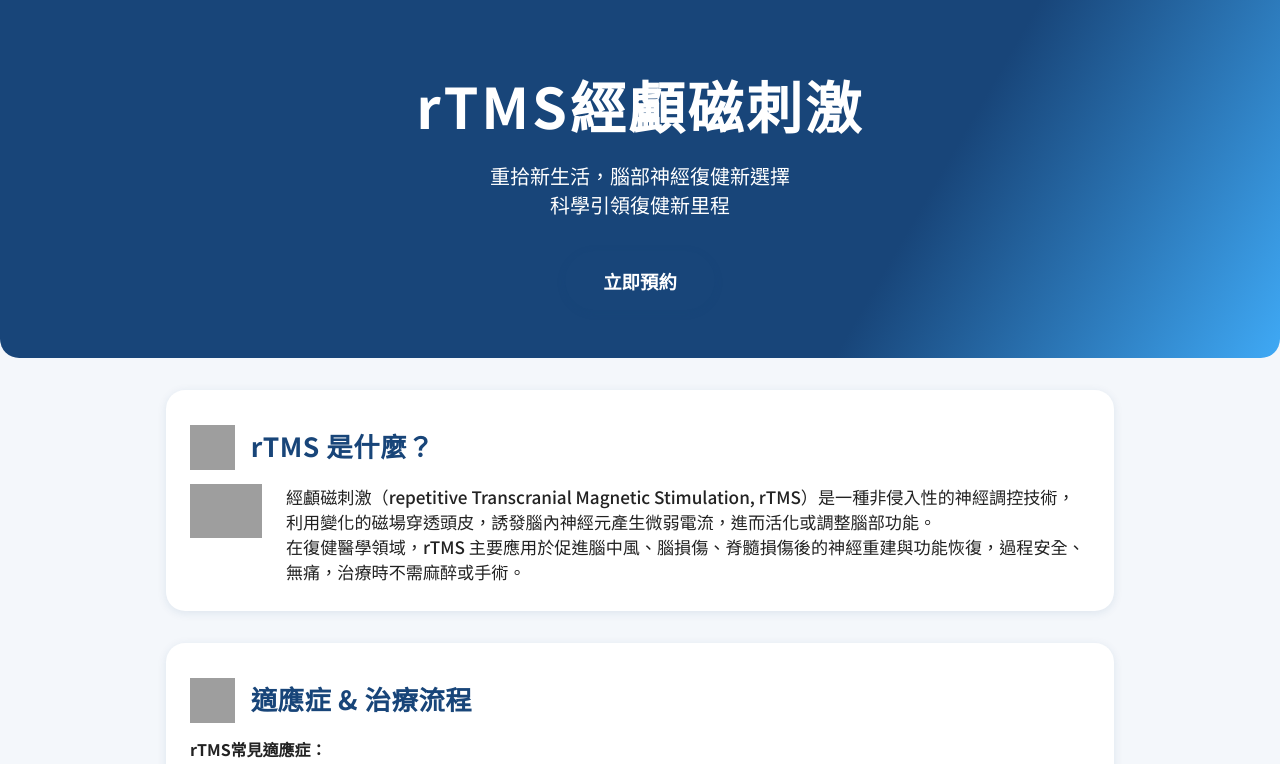
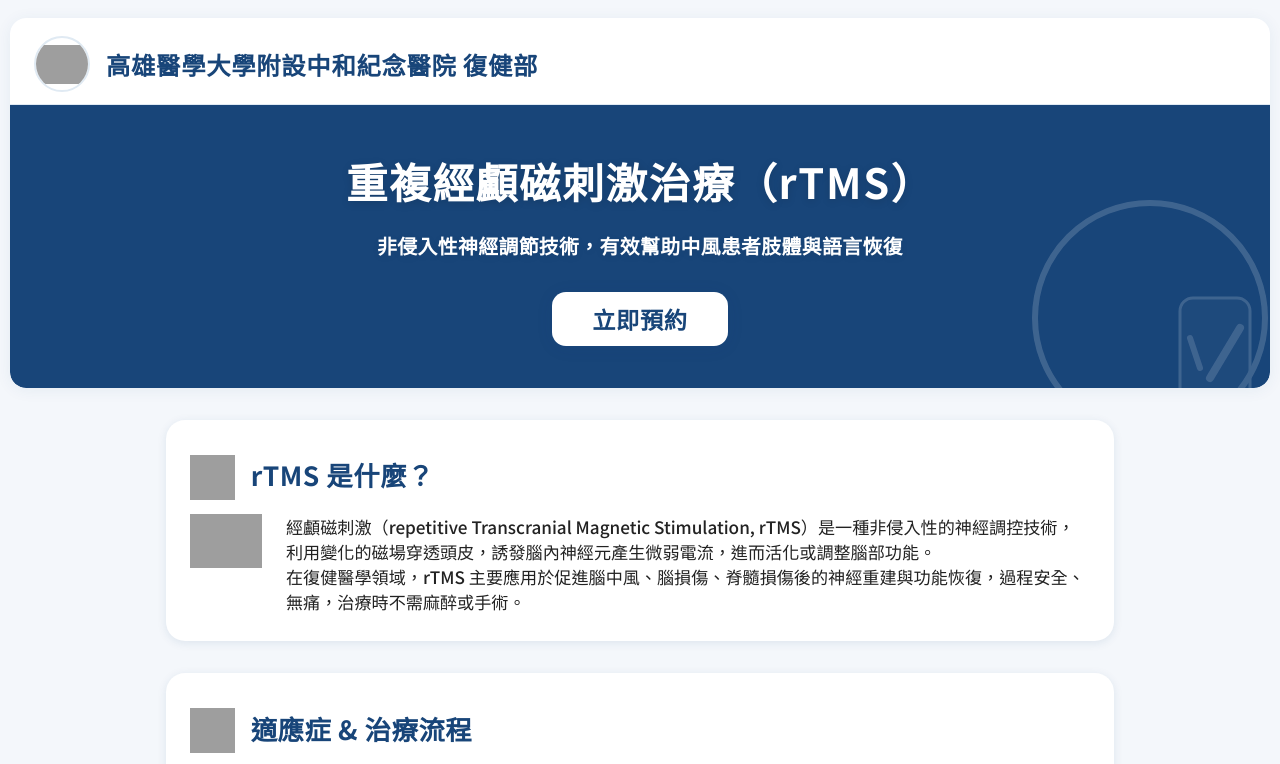
Before and after one commit to babaorain/rTMS, a plain HTML site: page index.html in a window 1280 px wide. Shown: the top 764 px of the page. Drawn offline with Linux system fonts and the light colour scheme; grey boxes are pictures that could not be loaded.

Commit message:
Update index.html

```diff
--- a/index.html
+++ b/index.html
@@ -39,25 +39,122 @@
     border-radius: 0 0 var(--radius) var(--radius);
     position: relative;
   }
-  .hero-title {
-  font-size: 3.5rem;
+  .hero-bar {
+  background: #f4f7fb;
+  border-radius: 1rem;
+  margin: 18px 10px 0 10px;
+  box-shadow: 0 2px 16px #18457911;
+  overflow: hidden;
+}
+
+.hero-header {
+  display: flex;
+  align-items: center;
+  padding: 18px 36px 12px 24px;
+  background: #fff;
+  border-radius: 1rem 1rem 0 0;
+  border-bottom: 1px solid #e0eaf3;
+  gap: 16px;
+}
+
+.hero-logo {
+  width: 52px;
+  height: 52px;
+  border-radius: 50%;
+  object-fit: contain;
+  border: 2.5px solid #e0eaf3;
+  background: #fff;
+}
+
+.hero-hospital {
+  font-size: 1.52rem;
   font-weight: 700;
-  margin: 0 0 1rem 0;
-  letter-spacing: 0.05em;
+  color: #184579;
+  letter-spacing: 0.03em;
+  font-family: 'Noto Sans TC', 'Microsoft JhengHei', Arial, sans-serif;
 }
+
+.hero-main {
+  background: #184579;
+  position: relative;
+  min-height: 280px;
+  border-radius: 0 0 1rem 1rem;
+  overflow: hidden;
+  display: flex;
+  align-items: center;
+  justify-content: center;
+}
+
+.hero-bg-svg {
+  position: absolute;
+  bottom: 0;
+  right: 0;
+  z-index: 1;
+  pointer-events: none;
+  width: 340px;
+  height: 270px;
+}
+
+.hero-content {
+  width: 100%;
+  text-align: center;
+  position: relative;
+  z-index: 2;
+  padding: 52px 16px 42px 16px;
+}
+
+.hero-title {
+  color: #fff;
+  font-size: 2.6rem;
+  font-weight: 900;
+  letter-spacing: 0.04em;
+  line-height: 1.2;
+  margin-bottom: 24px;
+  text-shadow: 0 2px 8px #0002;
+}
+
+.hero-desc {
+  color: #fff;
+  font-size: 1.24rem;
+  font-weight: 600;
+  margin-bottom: 32px;
+  text-shadow: 0 2px 8px #0001;
+  letter-spacing: 0.02em;
+}
+
+.hero-btn {
+  display: inline-block;
+  background: #fff;
+  color: #184579;
+  font-weight: bold;
+  font-size: 1.45rem;
+  border-radius: 14px;
+  padding: 10px 40px 10px 40px;
+  text-decoration: none;
+  box-shadow: 0 2px 18px #18347a13;
+  transition: background 0.16s, color 0.16s, box-shadow 0.16s;
+  border: none;
+  outline: none;
+  cursor: pointer;
+  letter-spacing: 0.03em;
+}
+.hero-btn:hover, .hero-btn:focus {
+  background: #e9f1f7;
+  color: #11365e;
+  box-shadow: 0 6px 24px #18457922;
+}
+
 @media (max-width: 600px) {
-  .hero-title {font-size: 2rem;}
+  .hero-header {padding: 13px 12px 8px 8px;}
+  .hero-hospital {font-size: 1.1rem;}
+  .hero-main {min-height: 180px;}
+  .hero-content {padding: 28px 3vw 22px 3vw;}
+  .hero-title {font-size: 1.25rem;}
+  .hero-desc {font-size: 0.98rem;}
+  .hero-btn {font-size: 1.08rem; padding: 7px 22px;}
+  .hero-logo {width: 35px; height: 35px;}
+  .hero-bg-svg {width: 140px; height: 88px;}
 }
-  .hero-desc {
-    font-size: 1.25rem;
-    margin-bottom: 2rem;
-  }
-  .hero-illustration {
-    width: 120px;
-    margin-bottom: 1.5rem;
-    animation: float 4s ease-in-out infinite;
-    /* 建議圖片也換深藍/灰色插圖 */
-  }
   @keyframes float {
     0%, 100% { transform: translateY(0);}
     50% { transform: translateY(-12px);}
@@ -343,12 +440,30 @@
 
 </head>
 <body>
-  <!-- Hero Section -->
-  <header>
-    <h1 class="hero-title">rTMS經顱磁刺激</h1>
-    <div class="hero-desc">重拾新生活，腦部神經復健新選擇<br>科學引領復健新里程</div>
-    <button class="btn-primary" onclick="document.getElementById('booking').scrollIntoView({behavior: 'smooth'});">立即預約</button>
-  </header>
+  <!-- Hero Section 完全仿照圖片 -->
+<div class="hero-bar">
+  <div class="hero-header">
+    <img src="https://www.kmuh.org.tw/images/2016/logo.png" class="hero-logo" alt="醫院LOGO">
+    <span class="hero-hospital">高雄醫學大學附設中和紀念醫院 復健部</span>
+  </div>
+  <div class="hero-main">
+    <div class="hero-bg-svg">
+      <!-- 右下角裝置/線條圖，可換成你要的SVG或先留空 -->
+      <svg width="320" height="270" viewBox="0 0 320 270" fill="none" style="position:absolute;bottom:0;right:0;z-index:1;opacity:0.17;">
+        <circle cx="200" cy="200" r="115" stroke="#fff" stroke-width="6"/>
+        <rect x="230" y="180" width="70" height="120" rx="13" fill="#fff" fill-opacity="0.16" stroke="#fff" stroke-width="3"/>
+        <path d="M 260 260 L 290 210" stroke="#fff" stroke-width="8" stroke-linecap="round"/>
+        <path d="M 240 220 L 250 250" stroke="#fff" stroke-width="6" stroke-linecap="round"/>
+      </svg>
+    </div>
+    <div class="hero-content">
+      <div class="hero-title">重複經顱磁刺激治療（rTMS）</div>
+      <div class="hero-desc">非侵入性神經調節技術，有效幫助中風患者肢體與語言恢復</div>
+      <a href="#booking" class="hero-btn">立即預約</a>
+    </div>
+  </div>
+</div>
+
 
   <!-- rTMS基本原理 -->
   <div class="section" id="about">
```
